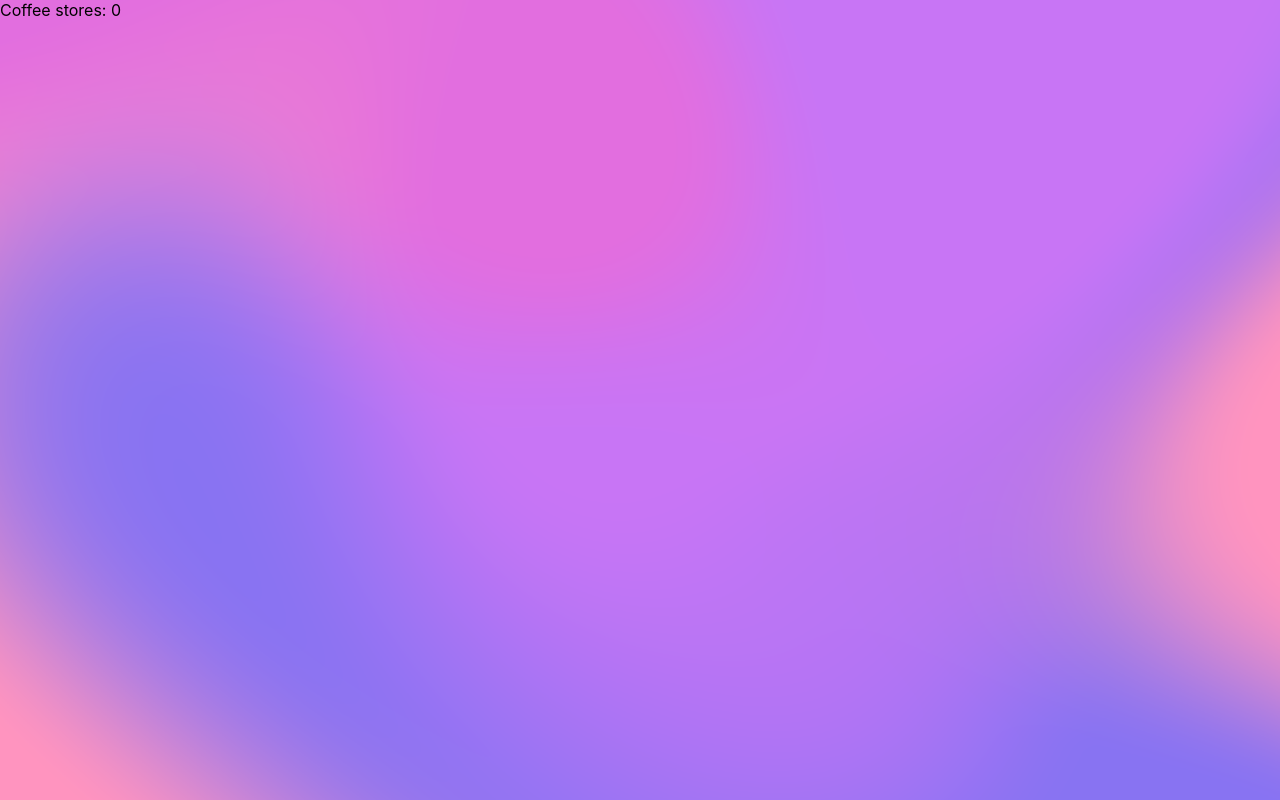
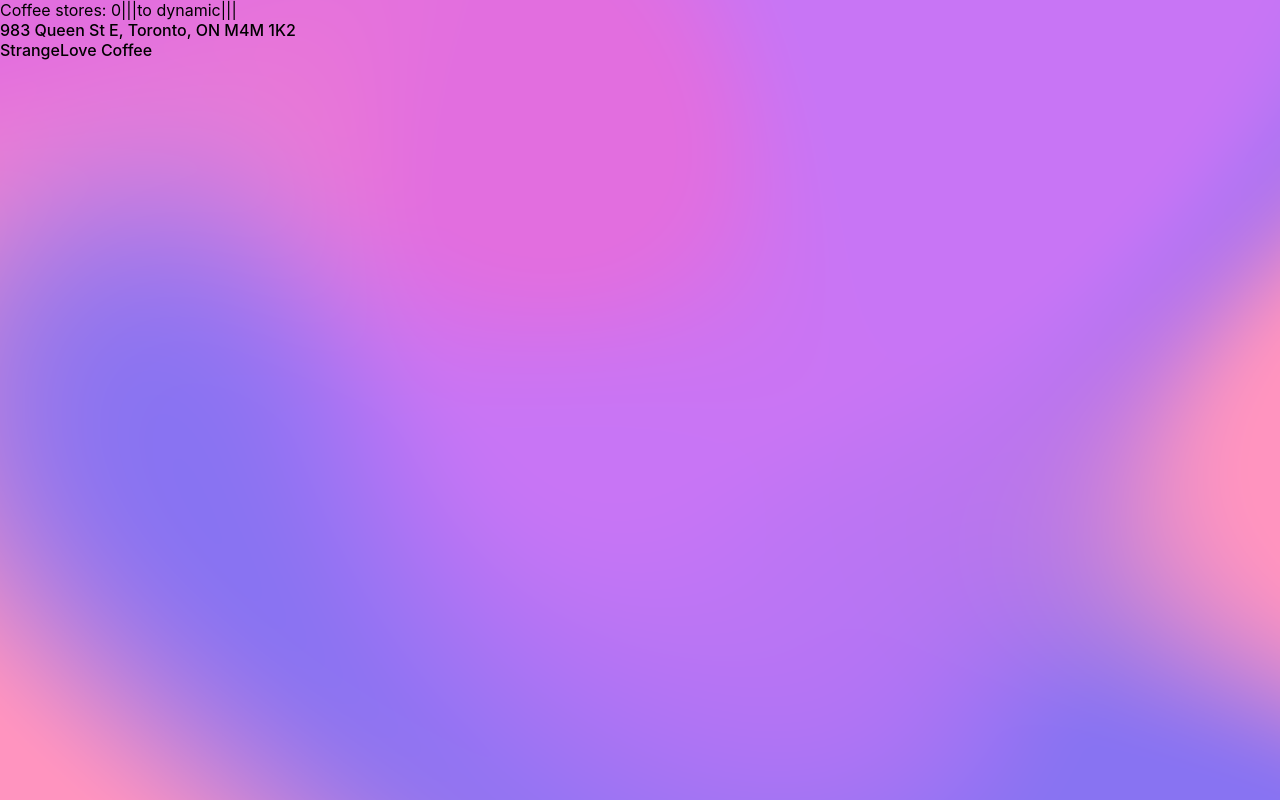
Before and after one commit to And4Web/discover-coffee-shop-nextjsapp, a Next.js app: page /coffee-stores/0 in a window 1280 px wide. Built offline with nearby package versions, Linux system fonts and the light colour scheme.

Commit message:
learned getStaticProps() getStaticPaths() and fallback in this function

```diff
--- a/pages/coffee-stores/[id].js
+++ b/pages/coffee-stores/[id].js
@@ -5,32 +5,34 @@ import coffeeStoresData from "../../data/coffee-stores.json";
 
 export function getStaticProps(staticProps) {
   const { params } = staticProps;
+  // console.log("params: ", params);
   return {
     props: {
-      coffeStores: coffeeStoresData.find((coffeeStore) => coffeeStore.id === 0),
+      coffeStores: coffeeStoresData.find(
+        (coffeeStore) => coffeeStore.id.toString() === params.id
+      ),
     },
   };
 }
 
 export function getStaticPaths() {
   return {
-    paths: [
-      {
-        paths: [{ params: { id: "0" } }, { params: { id: "1" } }],
-      },
-    ],
-    fallback: true,
+    paths: [{ params: { id: "0" } }, { params: { id: "1" } }],
+    fallback: false,
   };
 }
 
-const CoffeeStores = () => {
+const CoffeeStores = (props) => {
   const router = useRouter();
-  console.log("router", router);
+  // console.log("router", router);
+  // console.log("props", props);
   return (
     <div>
       {" "}
       Coffee stores: {router.query.id}
-      {/* <Link href="/coffee-stores/dynamic">|||to dynamic|||</Link> */}
+      <Link href="/coffee-stores/dynamic">|||to dynamic|||</Link>
+      <p>{props.coffeStores.address}</p>
+      <p>{props.coffeStores.name}</p>
     </div>
   );
 };
```
